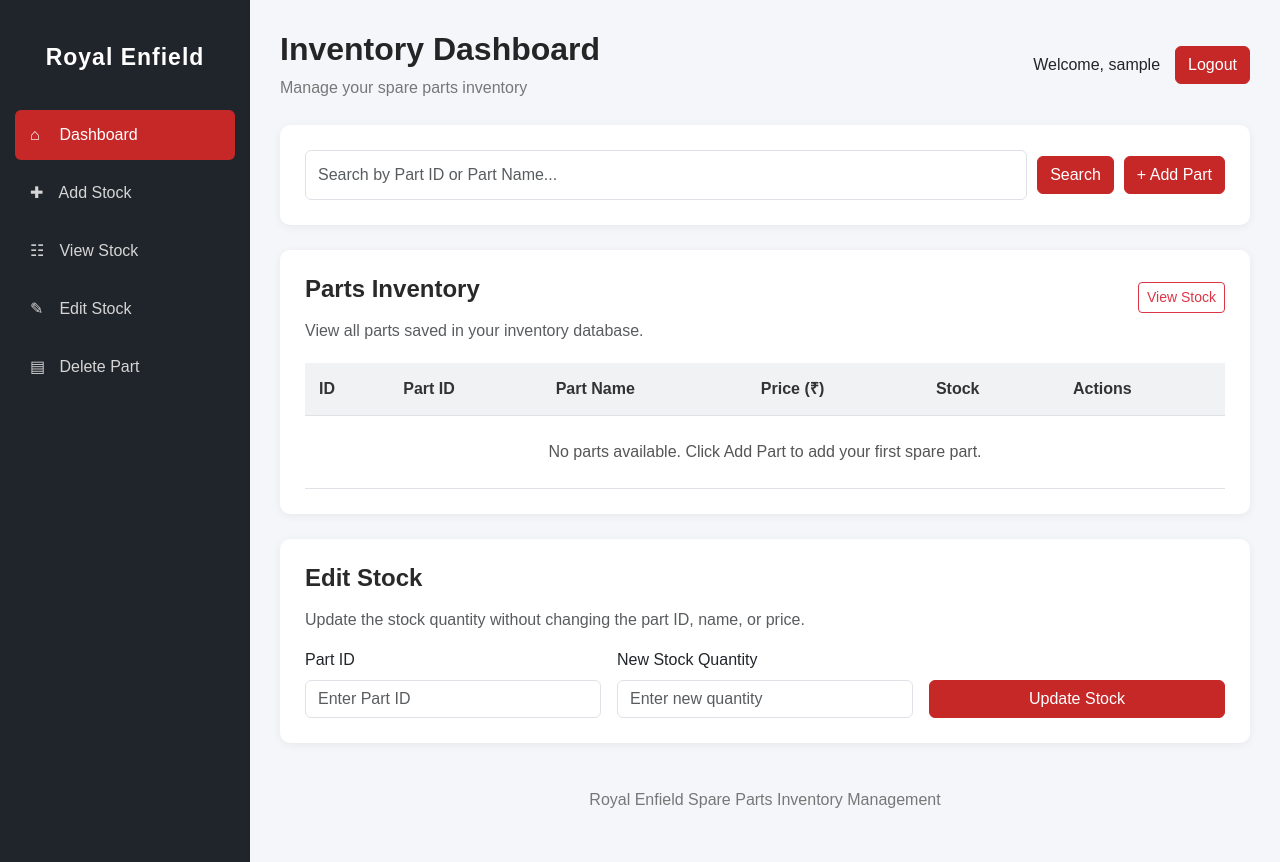
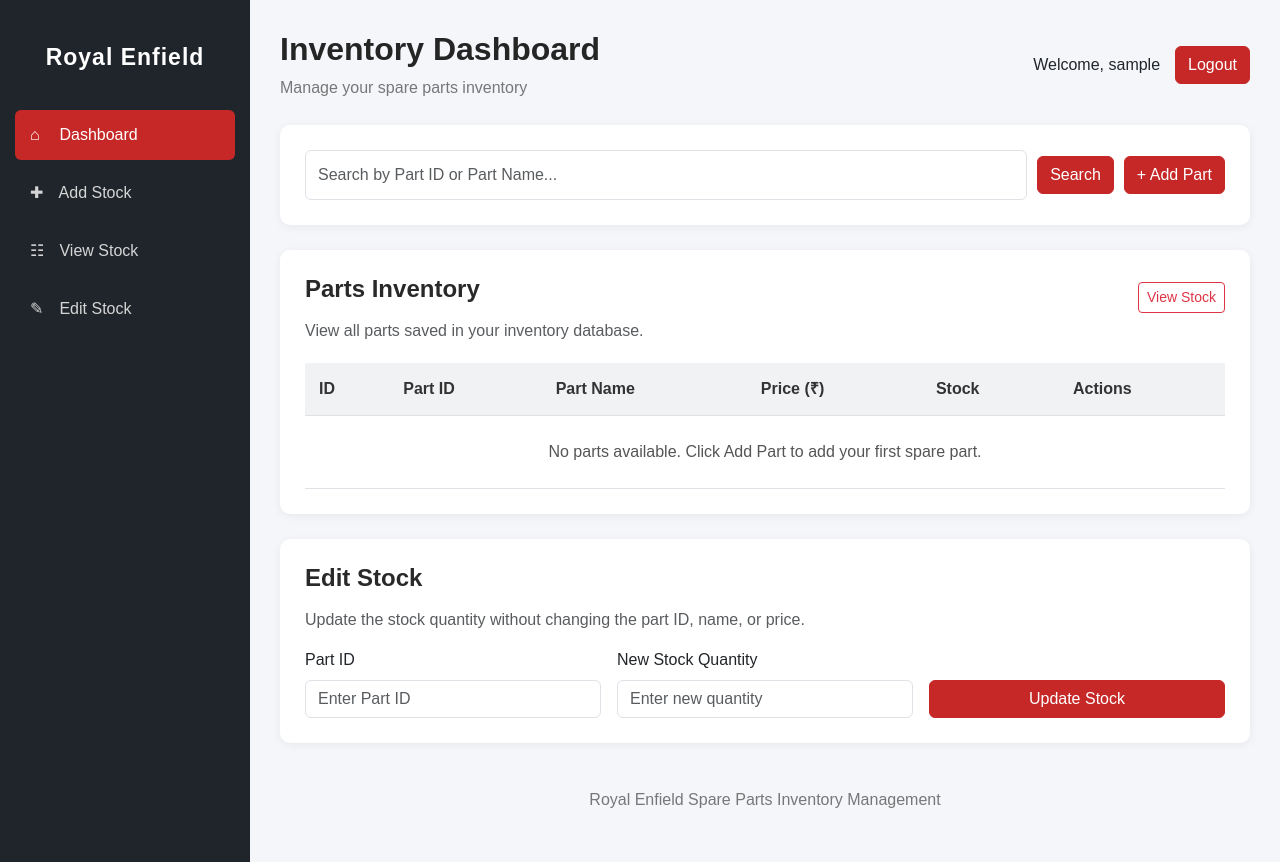
Before and after one commit to ShantanuDalvi10/royal-enfield-inventory-management, a Flask app: page /dashboard in a window 1280 px wide. Run offline with Flask 3, Linux system fonts and the light colour scheme; the visitor is signed in with stand-in values (Sample User, id 1); data that the repository does not hold is empty.

Commit message:
Delete Part Removed fron navbar

```diff
--- a/templates/dashboard.html
+++ b/templates/dashboard.html
@@ -31,9 +31,7 @@
                 <span>✎</span> Edit Stock
             </a>
 
-            <a href="#parts-inventory" class="nav-link">
-                <span>▤</span> Delete Part
-            </a>
+
         </nav>
     </aside>
 
```
